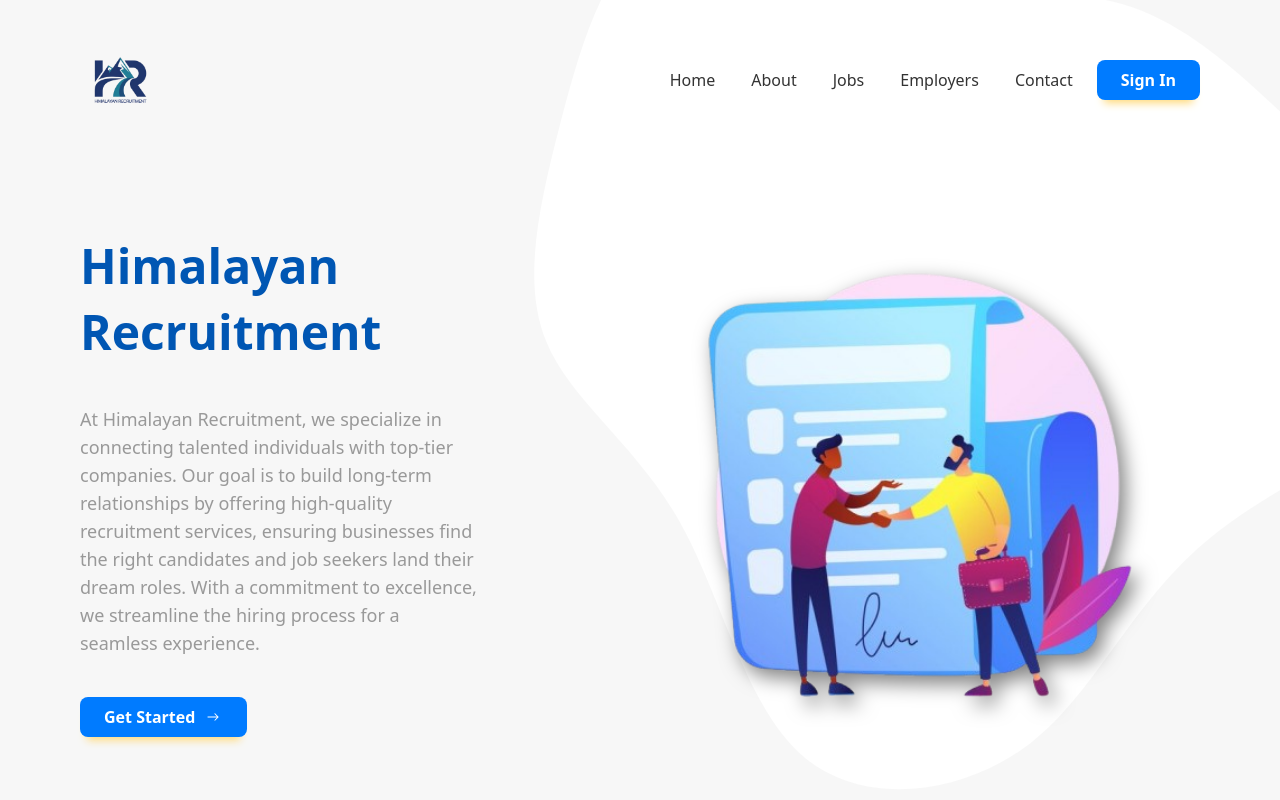
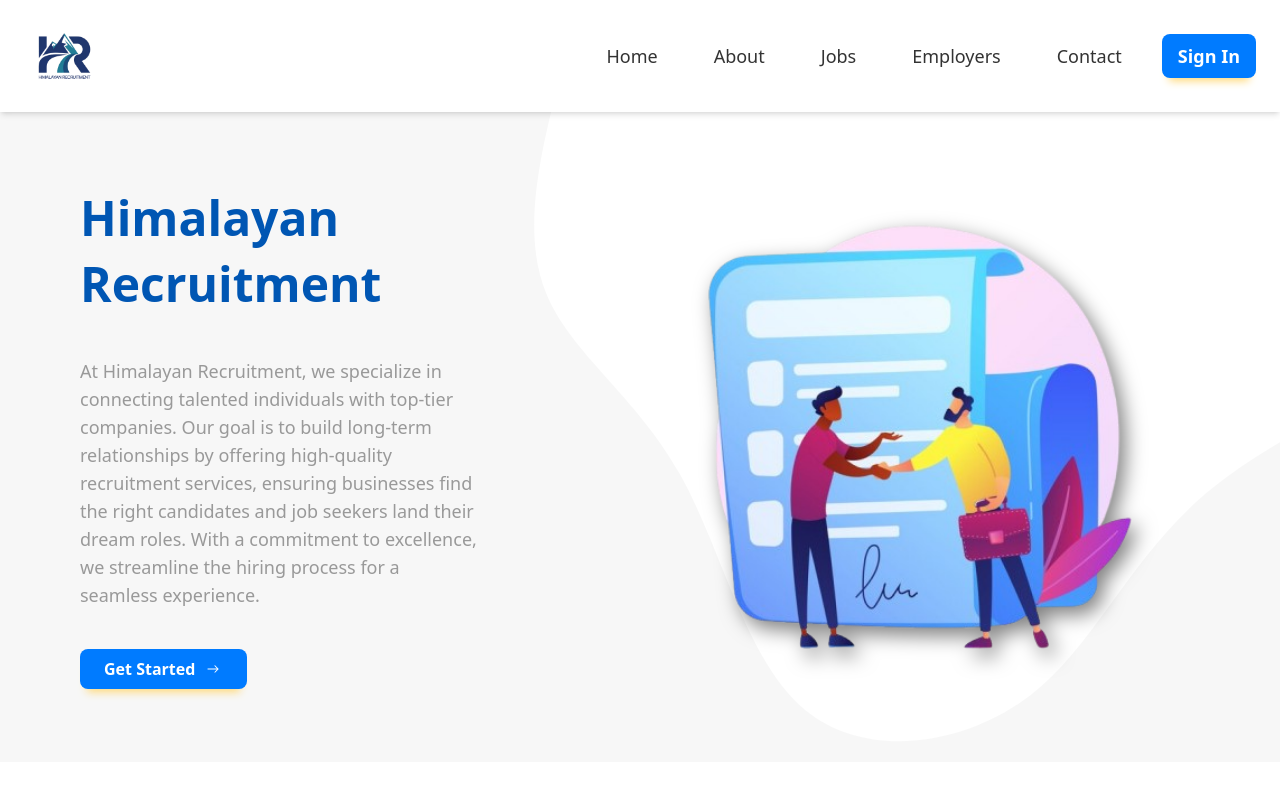
Before and after one commit to anishmendes/Himalayan-Recruitment, a React (Vite) app: page / in a window 1280 px wide. Shown: the top 800 px of the page. Built offline with nearby package versions, Linux system fonts and the light colour scheme.

Commit message:
navbar fixing

```diff
--- a/src/components/Navbar/Navbar.jsx
+++ b/src/components/Navbar/Navbar.jsx
@@ -1,70 +1,81 @@
-import React from "react";
-import { IoMdMenu } from "react-icons/io";
+import React, { useState } from "react";
+import { IoMdMenu, IoMdClose } from "react-icons/io";
 import { motion } from "framer-motion";
+import { Link } from "react-router-dom"; // Import Link for routing
 import logo from "../../assets/logo.png";
 
 const NavbarMenu = [
-  {
-    id: 1,
-    title: "Home",
-    path: "/",
-  },
-  {
-    id: 2,
-    title: "About",
-    link: "/about",
-  },
-  {
-    id: 3,
-    title: "Jobs",
-    link: "#",
-  },
-  {
-    id: 4,
-    title: "Employers",
-    link: "#",
-  },
-  {
-    id: 5,
-    title: "Contact",
-    link: "#",
-  },
+  { id: 1, title: "Home", path: "/" },
+  { id: 2, title: "About", path: "/about" },
+  { id: 3, title: "Jobs", path: "/jobs" },
+  { id: 4, title: "Employers", path: "/employers" },
+  { id: 5, title: "Contact", path: "/contact" },
 ];
 
 const Navbar = () => {
+  const [menuOpen, setMenuOpen] = useState(false);
+
   return (
-    <nav className="relative z-20">
+    <nav className="relative z-20 bg-white shadow-md">
       <motion.div
         initial={{ opacity: 0, y: -50 }}
         animate={{ opacity: 1, y: 0 }}
-        className="container py-10 flex justify-between items-center"
+        className="container mx-auto px-6 py-4 flex justify-between items-center"
       >
-        {/* Logo section */}
-        <div>
+        {/* Logo */}
+        <Link to="/">
           <img src={logo} alt="Himalayan Recruitment Logo" className="h-[80px] w-auto" />
-        </div>
-        {/* Menu section */}
+        </Link>
+
+        {/* Desktop Menu */}
         <div className="hidden lg:block">
-          <ul className="flex items-center gap-3">
+          <ul className="flex items-center gap-6 text-lg font-medium">
             {NavbarMenu.map((menu) => (
               <li key={menu.id}>
-                <a
-                  href={menu.path || menu.link}
-                  className="inline-block py-2 px-3 hover:text-secondary relative group"
+                <Link
+                  to={menu.path}
+                  className="relative py-2 px-4 hover:text-secondary transition-all group"
                 >
-                  <div className="w-2 h-2 bg-secondary absolute mt-4 rounded-full left-1/2 -translate-x-1/2 top-1/2 bottom-0 group-hover:block hidden"></div>
                   {menu.title}
-                </a>
+                  <span className="absolute w-2 h-2 bg-secondary rounded-full left-1/2 transform -translate-x-1/2 bottom-0 opacity-0 group-hover:opacity-100 transition-all"></span>
+                </Link>
               </li>
             ))}
-            <button className="primary-btn">Sign In</button>
+            <button className="primary-btn px-4 py-2">Sign In</button>
           </ul>
         </div>
-        {/* Mobile Hamburger menu section */}
+
+        {/* Mobile Menu Toggle */}
         <div className="lg:hidden">
-          <IoMdMenu className="text-4xl" />
+          <button onClick={() => setMenuOpen(!menuOpen)}>
+            {menuOpen ? <IoMdClose className="text-4xl" /> : <IoMdMenu className="text-4xl" />}
+          </button>
         </div>
       </motion.div>
+
+      {/* Mobile Menu */}
+      {menuOpen && (
+        <motion.div
+          initial={{ opacity: 0, y: -20 }}
+          animate={{ opacity: 1, y: 0 }}
+          className="lg:hidden absolute top-full left-0 w-full bg-white shadow-md"
+        >
+          <ul className="flex flex-col items-center py-4 space-y-3 text-lg font-medium">
+            {NavbarMenu.map((menu) => (
+              <li key={menu.id}>
+                <Link
+                  to={menu.path}
+                  onClick={() => setMenuOpen(false)}
+                  className="block w-full py-2 text-center hover:text-secondary"
+                >
+                  {menu.title}
+                </Link>
+              </li>
+            ))}
+            <button className="primary-btn px-4 py-2">Sign In</button>
+          </ul>
+        </motion.div>
+      )}
     </nav>
   );
 };
```
